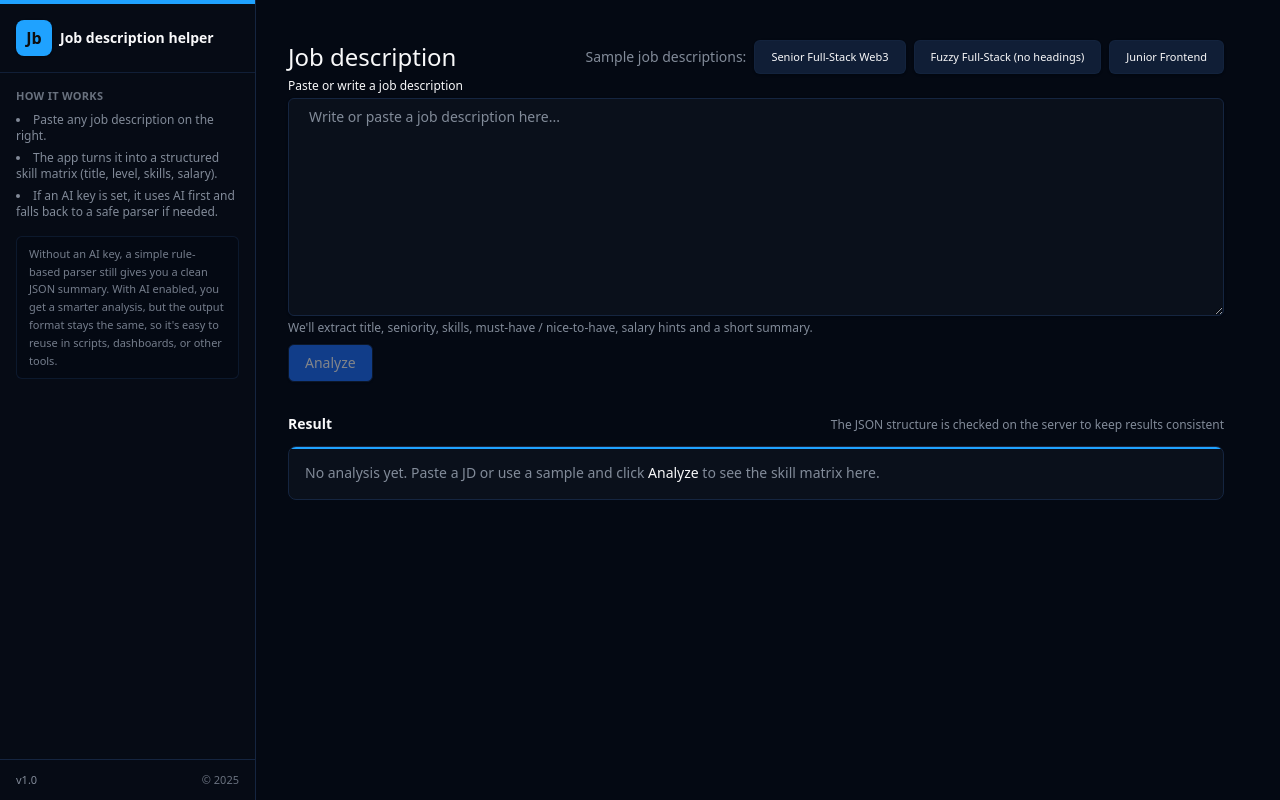
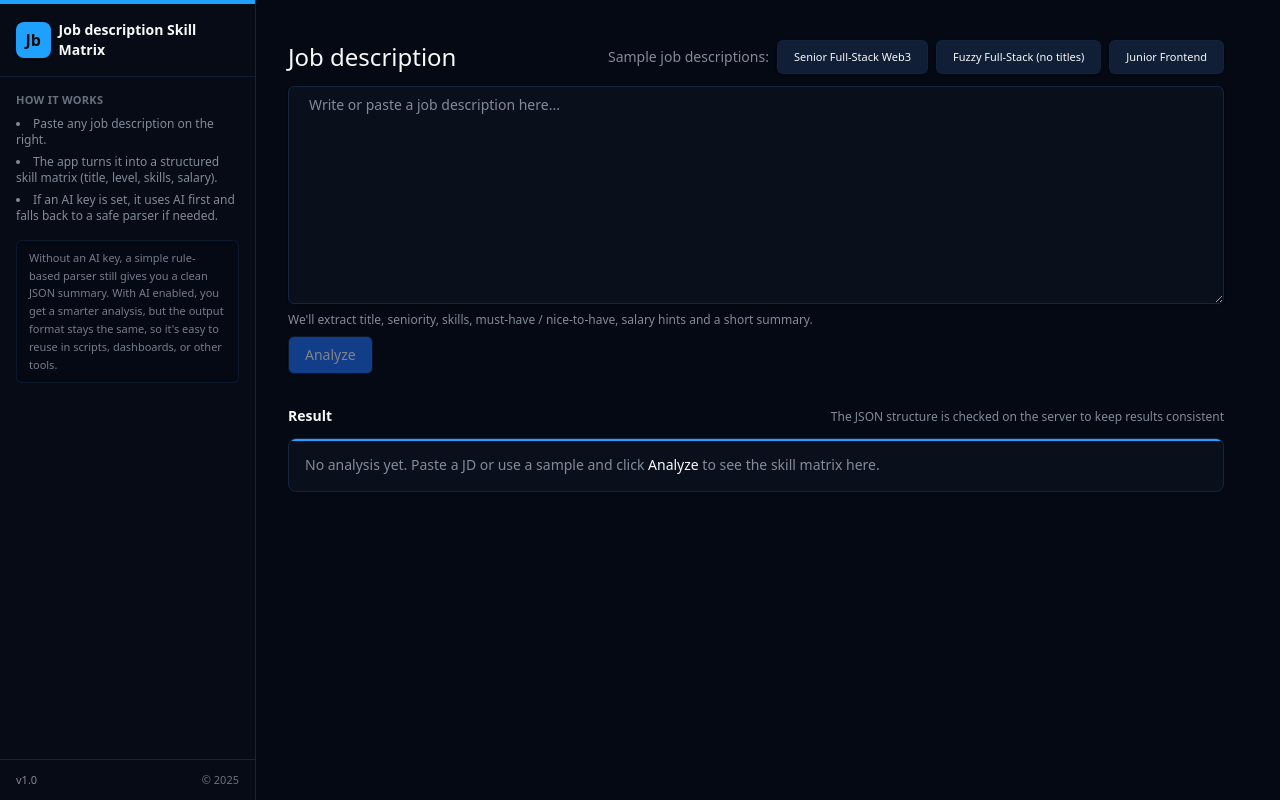
Before and after one commit to Sacarima/Ai-Job-Description, a Next.js app: page / in a window 1280 px wide. Built offline with nearby package versions, Linux system fonts and the light colour scheme.

Commit message:
featuring: JdAnalyzer, and JdSideBar UI adjustments

```diff
--- a/src/components/analysis/JdAnalyzer.tsx
+++ b/src/components/analysis/JdAnalyzer.tsx
@@ -99,10 +99,7 @@ export function JdAnalyzer() {
           </div>
         </header>
 
-        <div className="space-y-1">
-          <label htmlFor="jd" className="block text-xs font-medium text-foreground">
-            Paste or write a job description
-          </label>
+        <div className="space-y-2 pt-2">
 
           <Textarea
             id="jd"
@@ -111,6 +108,7 @@ export function JdAnalyzer() {
             placeholder="Write or paste a job description here..."
             rows={10}
             aria-describedby={helpTextId}
+
           />
 
           <p id={helpTextId} className="text-xs text-muted-foreground">
--- a/src/components/layout/JdSidebar.tsx
+++ b/src/components/layout/JdSidebar.tsx
@@ -31,7 +31,7 @@ export function JdSidebar({ mobileOpen, setMobileOpen }: JdSidebarProps) {
             </div>
             <div className="leading-tight">
               <h1 id={titleId} className="text-sm font-semibold">
-                Job description helper
+                Job description Skill Matrix
               </h1>
             </div>
           </header>
--- a/src/lib/sampleJds.ts
+++ b/src/lib/sampleJds.ts
@@ -51,7 +51,7 @@ Compensation & benefits
   },
   {
     key: "fuzzy_fullstack",
-    label: "Fuzzy Full-Stack (no headings)",
+    label: "Fuzzy Full-Stack (no titles)",
     description: `We’re looking for someone to help us modernize our stack and own a bunch of stuff across product, infra, and data.
 
 You’ll be the go-to person for everything front to back: talking to users, scoping features with design, tweaking CSS when needed, and also getting your hands dirty with our APIs and pipelines.
```
